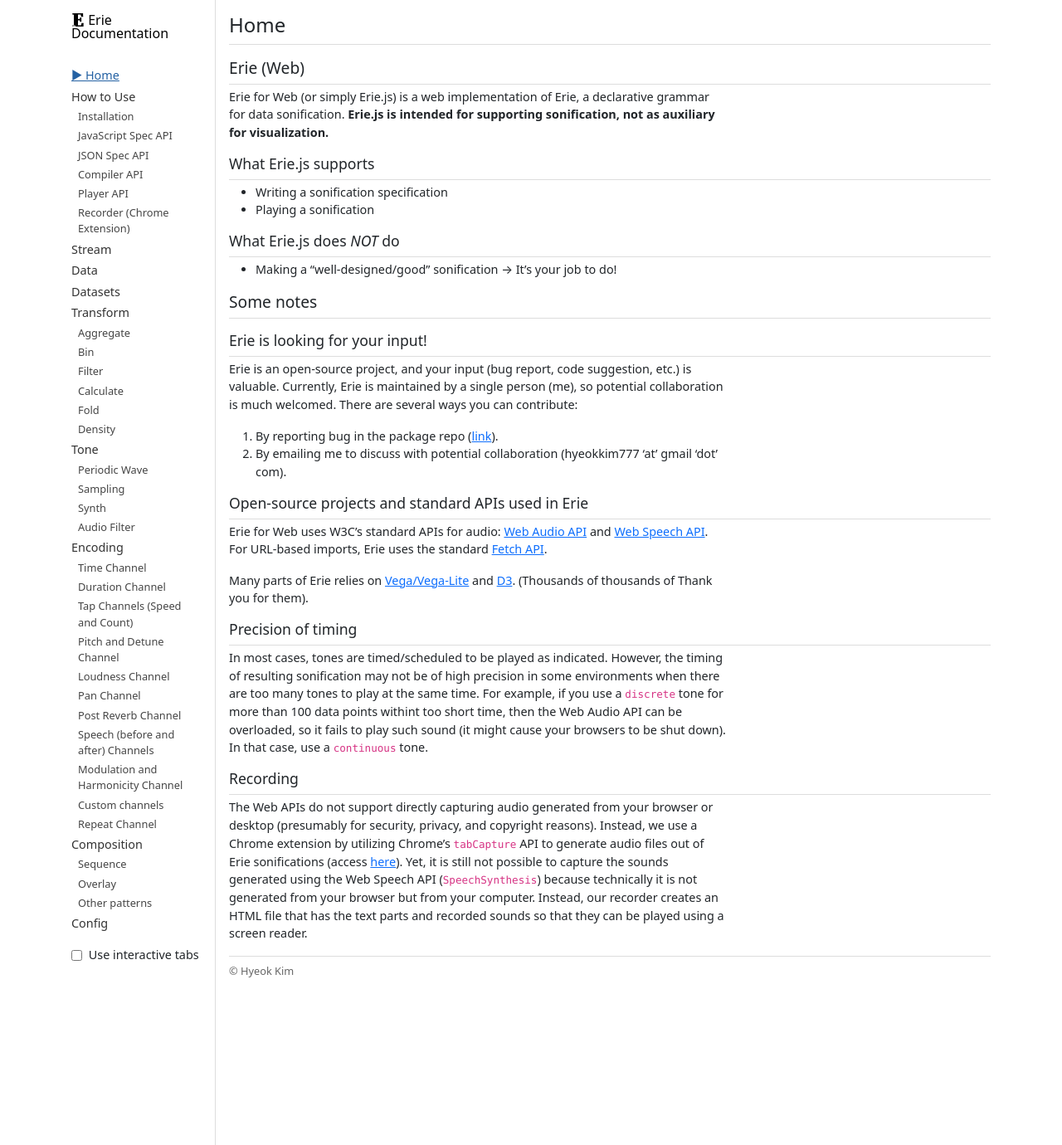
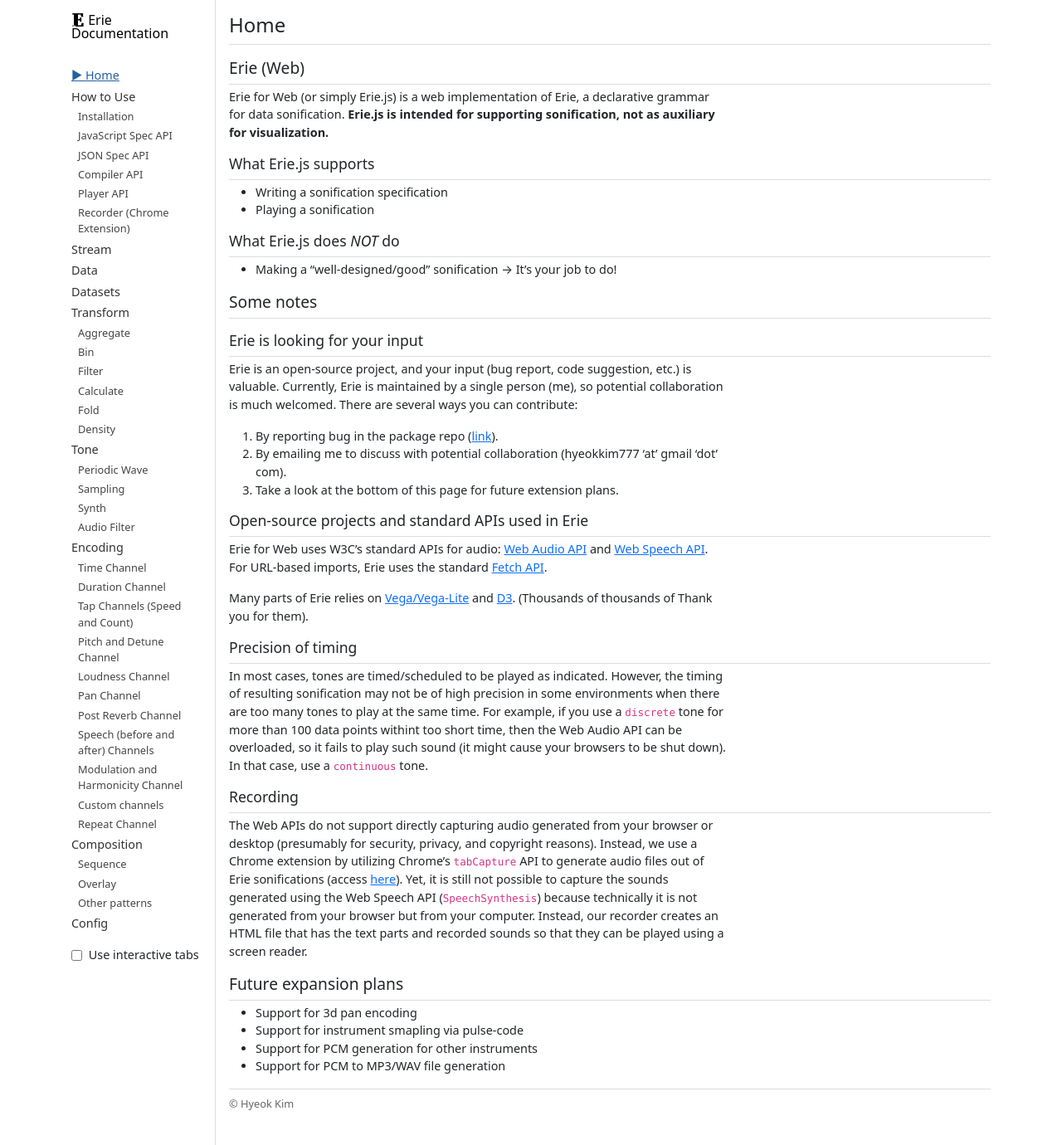
Before and after one commit to see-mike-out/erie-documentation, a Jekyll site: the page built from index.markdown, in a window 1280 px wide. Shown: the whole page at 83% size. Built offline with Jekyll 4.4.1, drawn with Linux system fonts in a browser that asks for light colours.

Commit message:
pcm for ovelay, future plans

```diff
--- a/index.markdown
+++ b/index.markdown
@@ -21,7 +21,7 @@
 
 ## Some notes
 
-### Erie is looking for your input!
+### Erie is looking for your input
 
 Erie is an open-source project, and your input (bug report, code suggestion, etc.) is valuable.
 Currently, Erie is maintained by a single person (me), so potential collaboration is much welcomed.
@@ -29,6 +29,7 @@
 
 1. By reporting bug in the package repo ([link](https://github.com/see-mike-out/erie-web/issues)).
 2. By emailing me to discuss with potential collaboration (hyeokkim777 'at' gmail 'dot' com).
+3. Take a look at the bottom of this page for future extension plans.
 
 ### Open-source projects and standard APIs used in Erie
 
@@ -48,3 +49,10 @@
 The Web APIs do not support directly capturing audio generated from your browser or desktop (presumably for security, privacy, and copyright reasons).
 Instead, we use a Chrome extension by utilizing Chrome's `tabCapture` API to generate audio files out of Erie sonifications (access [here](https://chromewebstore.google.com/detail/erie-recorder-for-chrome/efbafkmjeinnnkjlkipfmpcbglbjgedc)).
 Yet, it is still not possible to capture the sounds generated using the Web Speech API (`SpeechSynthesis`) because technically it is not generated from your browser but from your computer. Instead, our recorder creates an HTML file that has the text parts and recorded sounds so that they can be played using a screen reader.
+
+## Future expansion plans
+
+- Support for 3d pan encoding
+- Support for instrument smapling via pulse-code
+- Support for PCM generation for other instruments
+- Support for PCM to MP3/WAV file generation
```
Also changed, not shown: docs/how-to-use/player.md (+1 -1 lines).
